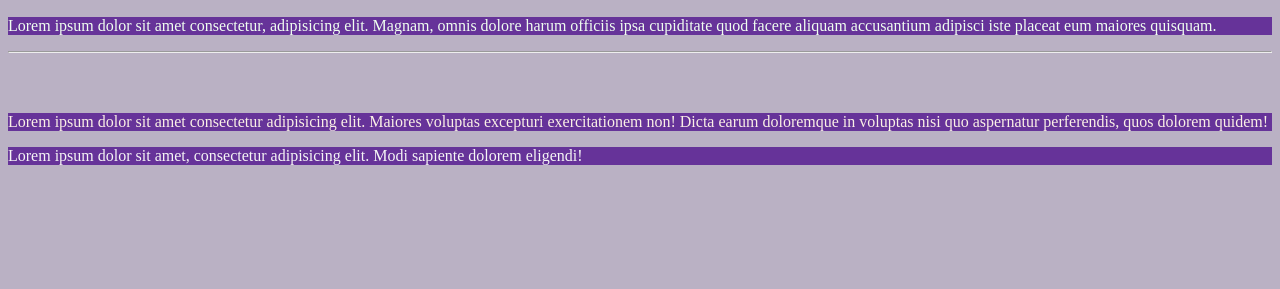
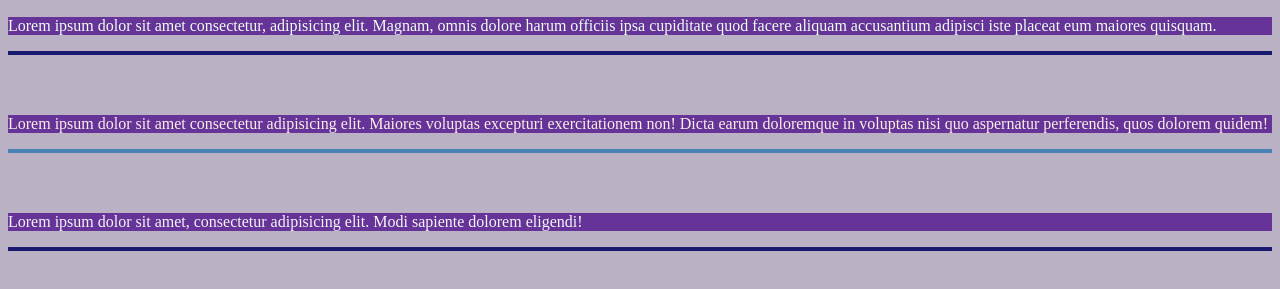
Before and after one commit to vnowak13/third-website, a plain HTML site: page index.html in a window 1280 px wide. Shown: the part 417-706 px from the top of the page. Drawn offline with Linux system fonts and the light colour scheme.

Commit message:
added more content

```diff
--- a/index.html
+++ b/index.html
@@ -14,11 +14,17 @@
         width="300px" height="300px"
         >
         <p id="special">Lorem ipsum dolor sit amet consectetur, adipisicing elit. Magnam, omnis dolore harum officiis ipsa cupiditate quod facere aliquam accusantium adipisci iste placeat eum maiores quisquam.</p>
+        <hr id="happy2">
+        <br>
+        <br>
+        <p id="special2">Lorem ipsum dolor sit amet consectetur adipisicing elit. Maiores voluptas excepturi exercitationem non! Dicta earum doloremque in voluptas nisi quo aspernatur perferendis, quos dolorem quidem!</p>
         <hr>
         <br>
         <br>
-        <p id="special2">Lorem ipsum dolor sit amet consectetur adipisicing elit. Maiores voluptas excepturi exercitationem non! Dicta earum doloremque in voluptas nisi quo aspernatur perferendis, quos dolorem quidem!</p>
         <p id="special3">Lorem ipsum dolor sit amet, consectetur adipisicing elit. Modi sapiente dolorem eligendi!</p>
+        <hr id="happy">
+        <br>
+        <br>
 
     </body>
 
--- a/style.css
+++ b/style.css
@@ -26,3 +26,13 @@ img{
     color: #F5F5F5;
     background-color: #663399;
 }
+hr{
+    border: 2px solid #4682B4;
+}
+
+#happy{
+    border: 2px solid #191970;
+}
+#happy2{
+    border: 2px solid #191970
+}
```
